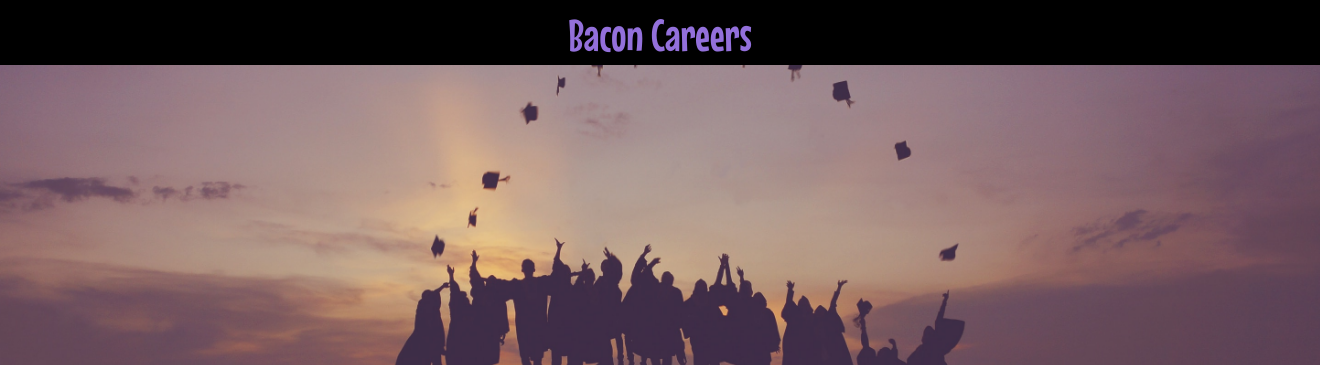
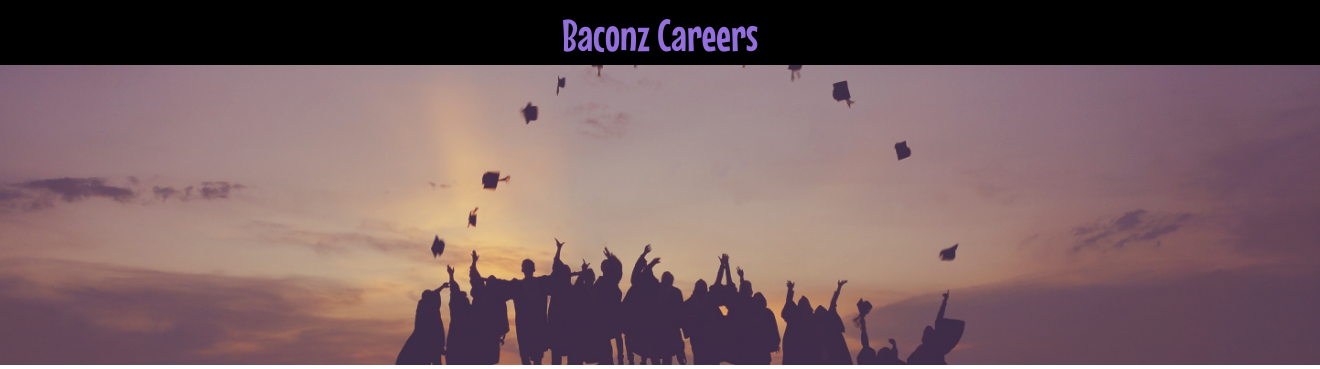
Before and after one commit to VG-Venice/flask-basic, a Flask app: page / in a window 1320 px wide; the page is wider, and only the part inside the window is pictured. Shown: the top 369 px of that part. Run offline with Flask 2, Linux system fonts and the light colour scheme.

Commit message:
Added company_name

```diff
--- a/main.py
+++ b/main.py
@@ -31,7 +31,7 @@ JOBS = [
 
 @app.route('/')
 def index():
-    return render_template('home.html', jobs = JOBS)
+    return render_template('home.html', jobs = JOBS, company_name="Baconz")
 
 @app.route('/api/jobs')
 def list_jobs():
--- a/templates/home.html
+++ b/templates/home.html
@@ -56,7 +56,7 @@
 </head>
   <body>
     <div id="container">
-   <h1 id="h1first"> Bacon Careers</h1>
+   <h1 id="h1first"> {{company_name}} Careers</h1>
     <img id="banner" src="/static/img.jpg">
       <div class="container">
     <h2 class="mt-3 mb-3">About This project</h2>
```
